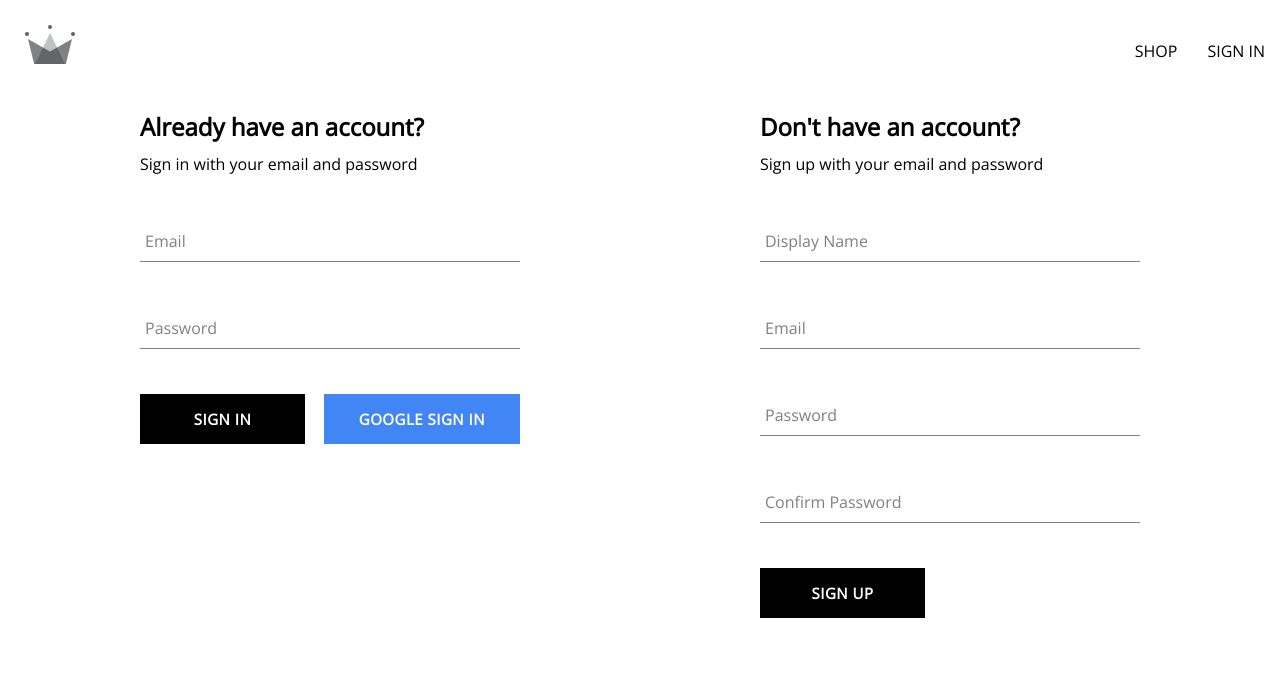
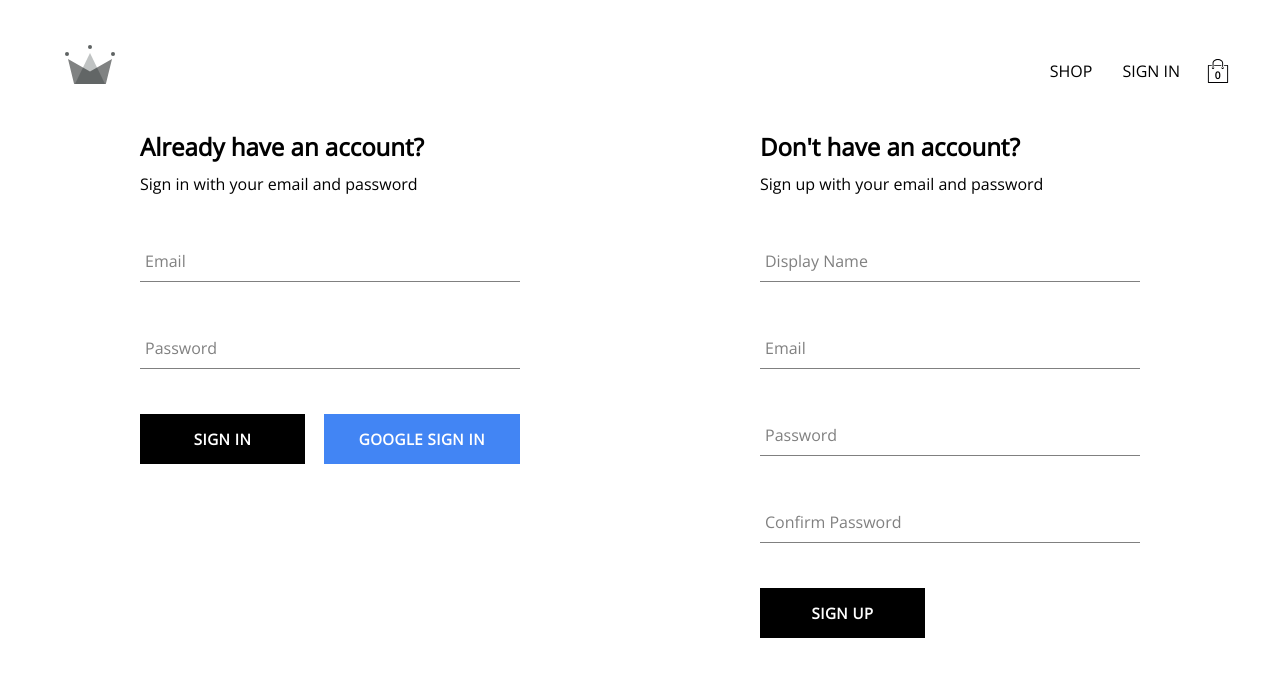
Before and after one commit to RyadC/clothing, a React (Create React App) app: page /auth in a window 1280 px wide. Shown: the top 676 px of the page. Built offline with nearby package versions, Linux system fonts and the light colour scheme; no server answers.

Commit message:
Finished lecon 30

```diff
--- /dev/null
+++ b/src/components/cart-dropdown/cart-dropdown.component.jsx
@@ -0,0 +1,23 @@
+// REACT
+
+// STYLES
+import './cart-dropdown.styles.scss';
+
+// DATA'S COMPONENT
+
+// COMPONENTS
+import Button from '../button/button.component';
+
+
+// MY COMPONENT
+const CartDropdown = () => {
+
+  return (
+    <div className='cart-dropdown-container'>
+      <div className='cart-items'/>
+      <Button buttonType=''>GO TO CHECKOUT</Button>
+    </div>
+  )
+};
+
+export default CartDropdown;
--- /dev/null
+++ b/src/components/cart-dropdown/cart-dropdown.styles.scss
@@ -0,0 +1,29 @@
+.cart-dropdown-container {
+  position: absolute;
+  width: 270px;
+  height: 340px;
+  display: flex;
+  flex-direction: column;
+  padding: 20px;
+  border: 1px solid black;
+  background-color: white;
+  top: 90px;
+  right: 40px;
+  z-index: 5;
+
+  .empty-message {
+    font-size: 18px;
+    margin: 50px auto;
+  }
+
+  .cart-items {
+    height: 240px;
+    display: flex;
+    flex-direction: column;
+    overflow: scroll;
+  }
+
+  button {
+    margin-top: auto;
+  }
+}
--- /dev/null
+++ b/src/components/cart-icon/cart-icon.component.jsx
@@ -0,0 +1,27 @@
+// REACT
+import { ReactComponent as ShoppingIcon} from '../../assets/shopping-bag.svg';
+import { useContext } from 'react';
+
+// STYLES
+import './cart-icon.styles.scss';
+
+// DATA'S COMPONENTS
+import { CartContext } from '../../context/cart.context';
+
+
+// MY COMPONENT
+const CartIcon = () => {
+  const { isCartOpen, setIsCartOpen } = useContext(CartContext);
+
+  const toogleIsCartOpen = () => setIsCartOpen(!isCartOpen);
+
+  return (
+    <div className='cart-icon-container' onClick={toogleIsCartOpen}>
+      <ShoppingIcon className='shopping-icon' />
+      <span className='item-count'>0</span>
+    </div>
+
+  )
+};
+
+export default CartIcon;
--- /dev/null
+++ b/src/components/cart-icon/cart-icon.styles.scss
@@ -0,0 +1,21 @@
+.cart-icon-container {
+  width: 45px;
+  height: 45px;
+  position: relative;
+  display: flex;
+  align-items: center;
+  justify-content: center;
+  cursor: pointer;
+
+  .shopping-icon {
+    width: 24px;
+    height: 24px;
+  }
+
+  .item-count {
+    position: absolute;
+    font-size: 10px;
+    font-weight: bold;
+    bottom: 12px;
+  }
+}
--- /dev/null
+++ b/src/context/cart.context.jsx
@@ -0,0 +1,20 @@
+// REACT
+import { createContext, useContext, useState } from "react";
+
+
+// MY COMPONENT
+export const CartContext = createContext({
+  isCartOpen: false,
+  setIsCartOpen: () => {},
+});
+
+export const CartProvider = ({children}) => {
+  const [isCartOpen, setIsCartOpen] = useState(false);
+
+  const value = { isCartOpen, setIsCartOpen };
+
+
+  return (
+    <CartContext.Provider value={value}>{children}</CartContext.Provider>
+  )
+};
--- a/src/index.js
+++ b/src/index.js
@@ -11,19 +11,25 @@ import { BrowserRouter } from 'react-router-dom';
 // STYLES
 import './index.scss';
 
-// COMPOSENTS
-import App from './App';
+// DATA'S COMPONENTS
 import { UserProvider } from './context/user.context';
 import { ProductsProvider } from './context/products.context';
+import { CartProvider } from './context/cart.context';
+
+// COMPONENTS
+import App from './App';
 
 
+//MY COMPONENT
 const root = ReactDOM.createRoot(document.getElementById('root'));
 root.render(
   <React.StrictMode>
     <BrowserRouter>
       <UserProvider>
         <ProductsProvider>
-          <App />
+          <CartProvider>
+            <App />
+          </CartProvider>
         </ProductsProvider>
       </UserProvider>
     </BrowserRouter>
--- a/src/index.scss
+++ b/src/index.scss
@@ -4,6 +4,7 @@
 
 body {
   margin: 0;
+  padding: 20px 40px;
   font-family: 'Open Sans', sans-serif;
   -webkit-font-smoothing: antialiased;
   -moz-osx-font-smoothing: grayscale;
--- a/src/routes/navigation/navigation.routes-component.jsx
+++ b/src/routes/navigation/navigation.routes-component.jsx
@@ -10,9 +10,14 @@ import './navigation.styles.scss';
 // FIREBASE
 import { signOutUser } from "../../utils/firebase/firebase.utils";
 
+// DATA'S COMPONENTS
+import { UserContext } from "../../context/user.context";
+import { CartContext } from "../../context/cart.context";
+
 // COMPONENTS
 import { ReactComponent as CrwnLogo } from "../../assets/crown.svg";
-import { UserContext } from "../../context/user.context";
+import CartIcon from "../../components/cart-icon/cart-icon.component";
+import CartDropdown from "../../components/cart-dropdown/cart-dropdown.component";
 
 
 
@@ -20,6 +25,7 @@ import { UserContext } from "../../context/user.context";
 const Navigation = () => {
 
   const { currentUser } = useContext(UserContext);
+  const { isCartOpen } = useContext(CartContext);
 
   return (
     <Fragment>
@@ -35,7 +41,9 @@ const Navigation = () => {
             :
             <Link className="nav-link" to='/auth'>SIGN IN</Link>
           }
+          <CartIcon />
         </ul>
+        {isCartOpen && <CartDropdown />}
       </nav>
 
       <Outlet />
```
Also changed, not shown: src/assets/shopping-bag.svg (added).
